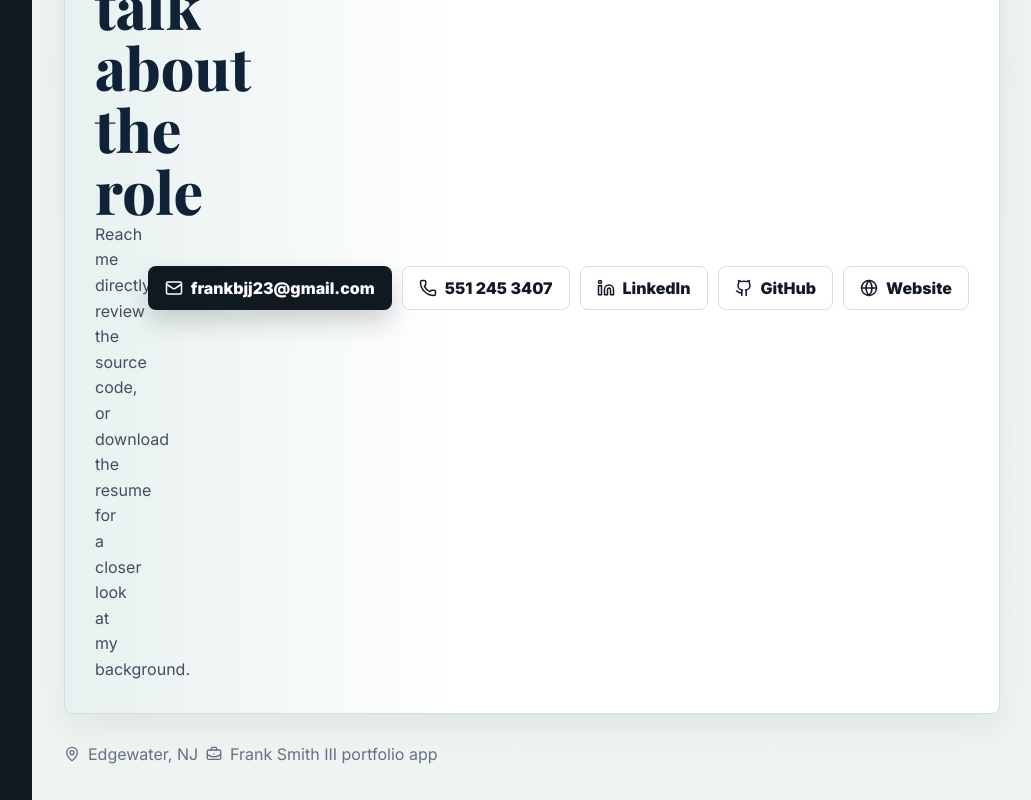
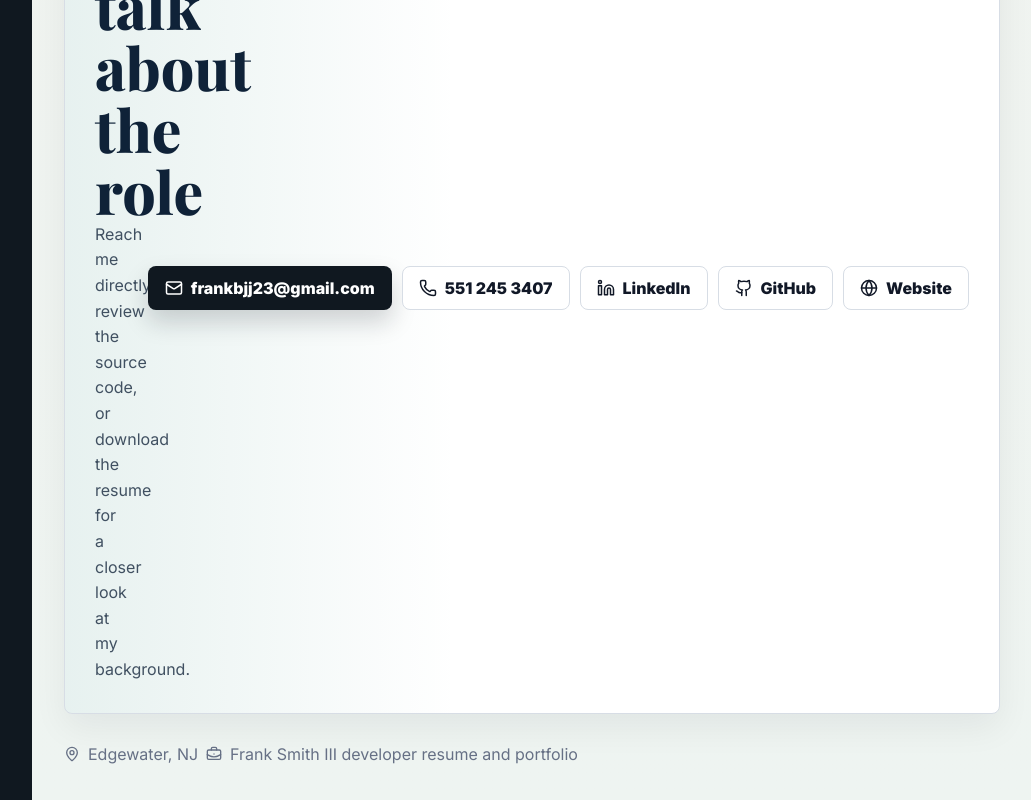
Before and after one commit to frankbjj23/frank-smith-pro-app, a React (Vite) app: page / in a window 1280 px wide. Shown: the part 6102-6902 px from the top of the page, without its empty margins (248-1279 px from the left). Built offline with nearby package versions, Linux system fonts and the light colour scheme.

Commit message:
Rename site for developer resume

```diff
--- a/index.html
+++ b/index.html
@@ -5,9 +5,9 @@
     <meta name="viewport" content="width=device-width, initial-scale=1.0" />
     <meta
       name="description"
-      content="Frank Smith developer portfolio and resume dashboard."
+      content="Frank Smith III developer resume, project portfolio, and career profile for software roles."
     />
-    <title>Frank Smith | Developer Portfolio</title>
+    <title>Frank Smith III | Developer Resume & Portfolio</title>
   </head>
   <body>
     <div id="root"></div>
--- a/package.json
+++ b/package.json
@@ -1,5 +1,5 @@
 {
-  "name": "frank-smith-pro-app",
+  "name": "frank-smith-developer-resume",
   "private": true,
   "version": "0.1.0",
   "type": "module",
--- a/src/App.tsx
+++ b/src/App.tsx
@@ -266,7 +266,7 @@ function App() {
           <MapPin size={16} aria-hidden="true" />
           <span>{profile.location}</span>
           <BriefcaseBusiness size={16} aria-hidden="true" />
-          <span>{profile.name} portfolio app</span>
+          <span>{profile.name} developer resume and portfolio</span>
         </footer>
       </div>
     </main>
```
Also changed, not shown: 2 other files (tests, documents, lock files or other folders).
